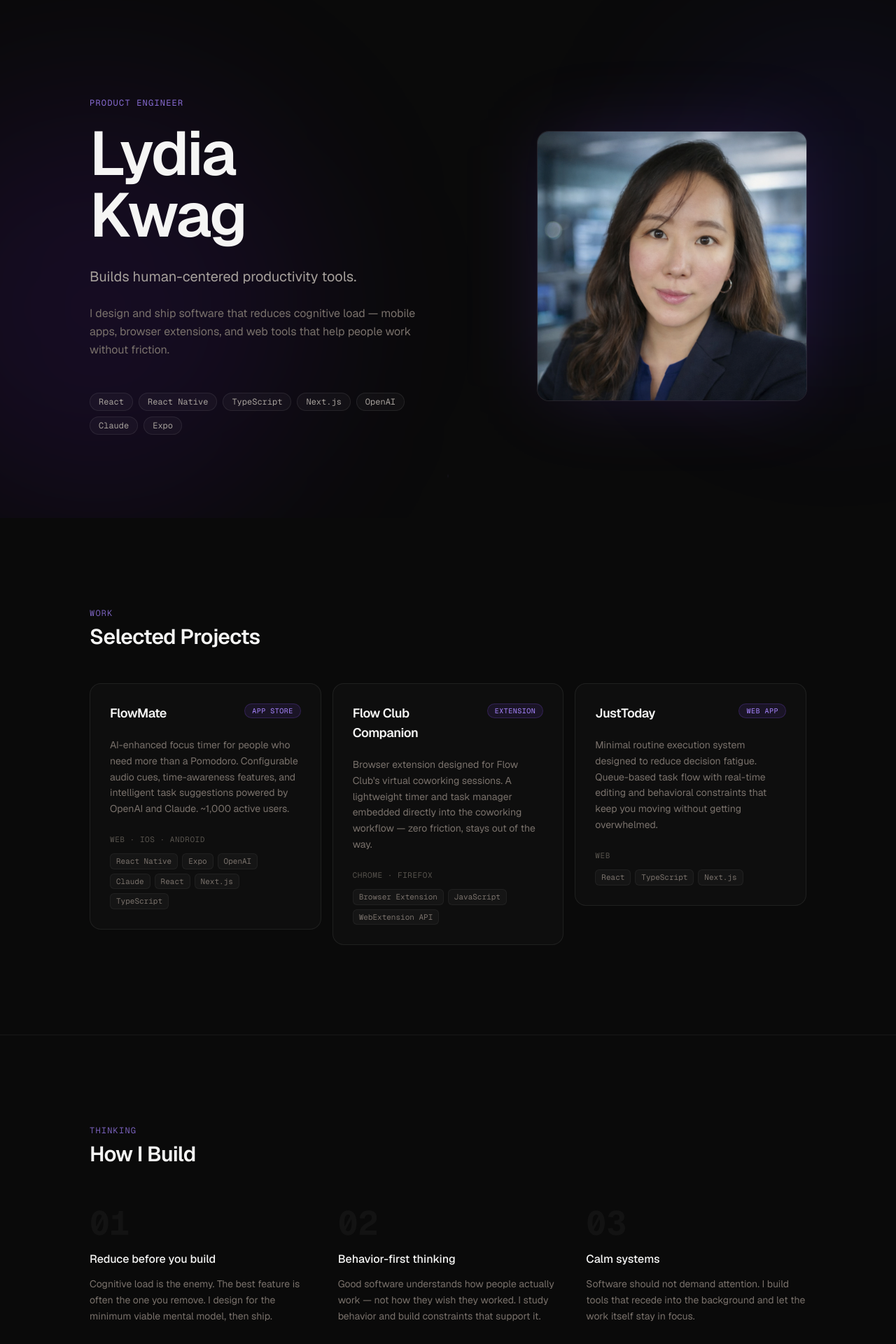
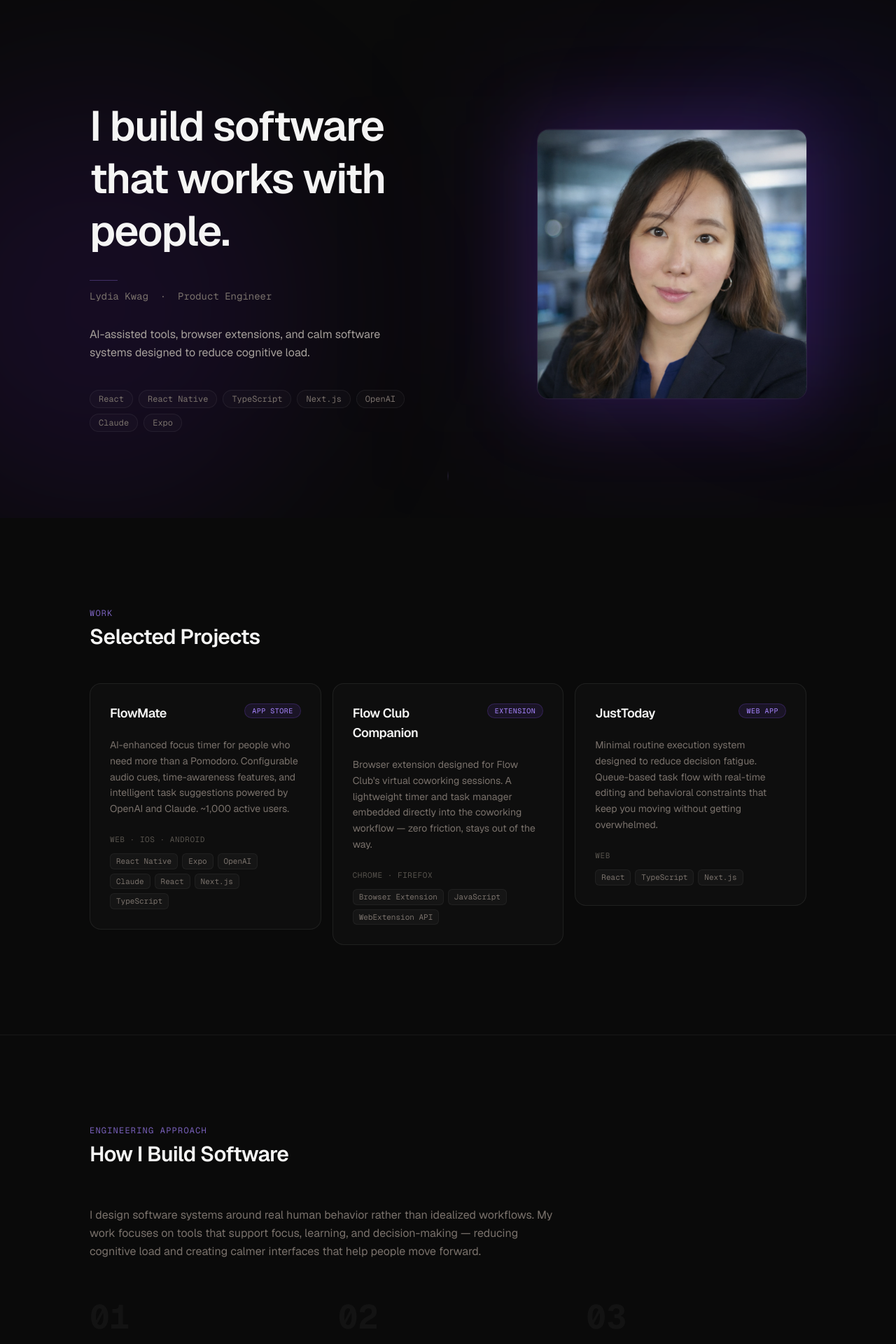
Before and after one commit to lydiacodesdaily/lydia-kwag, a Next.js app: page / in a window 1280 px wide. Shown: the part 60-1980 px from the top of the page at 70% size. Built offline with nearby package versions, Linux system fonts and the light colour scheme.

Commit message:
Improve hero section

```diff
--- a/src/components/Approach.tsx
+++ b/src/components/Approach.tsx
@@ -5,18 +5,18 @@ import { motion } from "framer-motion";
 const principles = [
   {
     num: "01",
-    title: "Reduce before you build",
-    body: "Cognitive load is the enemy. The best feature is often the one you remove. I design for the minimum viable mental model, then ship.",
+    title: "Energy-aware systems",
+    body: "Most software assumes constant attention and motivation. I design tools that work with fluctuating energy and focus.",
   },
   {
     num: "02",
-    title: "Behavior-first thinking",
-    body: "Good software understands how people actually work — not how they wish they worked. I study behavior and build constraints that support it.",
+    title: "Gentle structure",
+    body: "Interfaces should guide behavior without overwhelming the user. Small constraints and subtle cues are more effective than complex feature sets.",
   },
   {
     num: "03",
-    title: "Calm systems",
-    body: "Software should not demand attention. I build tools that recede into the background and let the work itself stay in focus.",
+    title: "Human-in-the-loop AI",
+    body: "AI should assist thinking, not replace it. I build systems where people stay in control while AI helps generate options and reduce friction.",
   },
 ];
 
@@ -32,12 +32,24 @@ export default function Approach() {
           transition={{ duration: 0.6, ease: [0.25, 0.1, 0.25, 1] }}
         >
           <p className="mb-2 font-mono text-xs uppercase tracking-widest text-violet-400/70">
-            Thinking
+            Engineering Approach
           </p>
           <h2 className="text-3xl font-semibold tracking-tight text-stone-100">
-            How I Build
+            How I Build Software
           </h2>
         </motion.div>
+        <motion.p
+          className="mb-14 max-w-2xl text-base leading-relaxed text-stone-500"
+          initial={{ opacity: 0, y: 20 }}
+          whileInView={{ opacity: 1, y: 0 }}
+          viewport={{ once: true, margin: "-60px" }}
+          transition={{ duration: 0.6, delay: 0.1, ease: [0.25, 0.1, 0.25, 1] }}
+        >
+          I design software systems around real human behavior rather than
+          idealized workflows. My work focuses on tools that support focus,
+          learning, and decision-making — reducing cognitive load and creating
+          calmer interfaces that help people move forward.
+        </motion.p>
         <div className="grid grid-cols-1 gap-10 md:grid-cols-3">
           {principles.map((p, i) => (
             <motion.div
--- a/src/components/Hero.tsx
+++ b/src/components/Hero.tsx
@@ -38,39 +38,37 @@ export default function Hero() {
       <div className="relative mx-auto w-full max-w-5xl">
         <div className="grid grid-cols-1 items-center gap-16 md:grid-cols-2">
           <motion.div variants={container} initial="hidden" animate="show">
+            {/* Headline — dominant focal point */}
+            <motion.h1
+              variants={item}
+              className="mb-8 text-4xl font-semibold leading-tight tracking-tight text-stone-100 md:text-5xl lg:text-6xl"
+            >
+              I build software that works with people.
+            </motion.h1>
+
+            {/* Byline — name + title, secondary */}
+            <motion.div variants={item} className="mb-8">
+              <div className="mb-3 h-px w-10 bg-violet-400/30" />
+              <p className="font-mono text-sm text-stone-500">
+                Lydia Kwag&nbsp;&nbsp;·&nbsp;&nbsp;Product Engineer
+              </p>
+            </motion.div>
+
+            {/* Supporting copy */}
             <motion.p
               variants={item}
-              className="mb-5 font-mono text-xs uppercase tracking-widest text-violet-400/80"
+              className="mb-10 text-base leading-relaxed text-stone-400"
             >
-              Product Engineer
+              AI-assisted tools, browser extensions, and calm software systems
+              designed to reduce cognitive load.
             </motion.p>
-            <motion.h1
-              variants={item}
-              className="mb-7 text-7xl font-semibold leading-none tracking-tight text-stone-100 md:text-[5.5rem]"
-            >
-              Lydia
-              <br />
-              Kwag
-            </motion.h1>
-            <motion.p
-              variants={item}
-              className="mb-6 text-xl leading-relaxed text-stone-400"
-            >
-              Builds human-centered productivity tools.
-            </motion.p>
-            <motion.p
-              variants={item}
-              className="mb-12 text-base leading-relaxed text-stone-500"
-            >
-              I design and ship software that reduces cognitive load — mobile
-              apps, browser extensions, and web tools that help people work
-              without friction.
-            </motion.p>
+
+            {/* Stack tags */}
             <motion.div variants={item} className="flex flex-wrap gap-2">
               {stack.map((tag) => (
                 <span
                   key={tag}
-                  className="rounded-full border border-white/[0.08] bg-white/[0.03] px-3 py-1 font-mono text-xs text-stone-400 transition-all duration-300 hover:border-violet-500/40 hover:bg-violet-500/5 hover:text-violet-300"
+                  className="rounded-full border border-white/[0.06] bg-white/[0.02] px-3 py-1 font-mono text-xs text-stone-500 transition-all duration-300 hover:border-violet-500/30 hover:bg-violet-500/5 hover:text-violet-400"
                 >
                   {tag}
                 </span>
@@ -78,20 +76,32 @@ export default function Hero() {
             </motion.div>
           </motion.div>
 
+          {/* Portrait with layered ambient halo */}
           <motion.div
             className="flex justify-center md:justify-end"
-            initial={{ opacity: 0, scale: 0.92 }}
-            animate={{ opacity: 1, scale: 1 }}
-            transition={{ duration: 0.9, delay: 0.5, ease: [0.25, 0.1, 0.25, 1] }}
+            initial={{ opacity: 0, scale: 0.94 }}
+            animate={{
+              opacity: 1,
+              scale: 1,
+              y: [0, -8, 0],
+            }}
+            transition={{
+              opacity: { duration: 0.9, delay: 0.5, ease: [0.25, 0.1, 0.25, 1] },
+              scale: { duration: 0.9, delay: 0.5, ease: [0.25, 0.1, 0.25, 1] },
+              y: { duration: 6, delay: 1.4, repeat: Infinity, ease: "easeInOut" },
+            }}
           >
             <div className="relative">
-              <div className="absolute inset-0 rounded-2xl bg-violet-500/20 blur-3xl scale-90" />
+              {/* Outer ambient glow */}
+              <div className="absolute inset-0 scale-125 rounded-3xl bg-violet-600/10 blur-[100px]" />
+              {/* Inner halo */}
+              <div className="absolute inset-0 scale-105 rounded-2xl bg-violet-500/20 blur-[50px]" />
               <Image
                 src="/profile.png"
                 alt="Lydia Kwag"
                 width={400}
                 height={400}
-                className="relative w-full max-w-sm rounded-2xl object-cover ring-1 ring-white/10"
+                className="relative w-full max-w-sm rounded-2xl object-cover ring-1 ring-white/[0.08]"
                 priority
               />
             </div>
```
